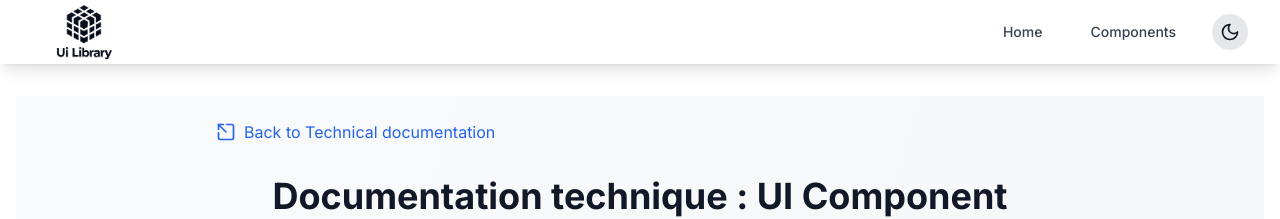
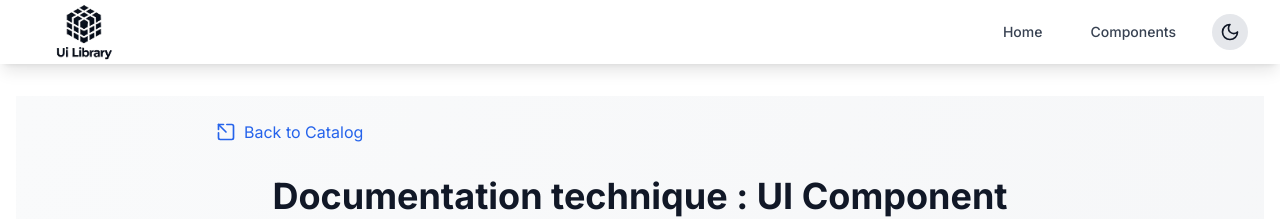
Before and after one commit to Florence-Martin/UI-Library, a Next.js app: page /technical-documentation in a window 1280 px wide. Shown: the top 219 px of the page. Built offline with nearby package versions, Linux system fonts and the light colour scheme.

Commit message:
feat: renaming a link

```diff
--- a/app/technical-documentation/page.tsx
+++ b/app/technical-documentation/page.tsx
@@ -47,7 +47,7 @@ const TechnicalDocumentation: React.FC = () => {
             aria-label="Go back to the previous page"
           >
             <SquareArrowOutUpLeft className="w-5 h-5 mr-2" />
-            Back to Technical documentation
+            Back to Catalog
           </button>
         </div>
 
```
